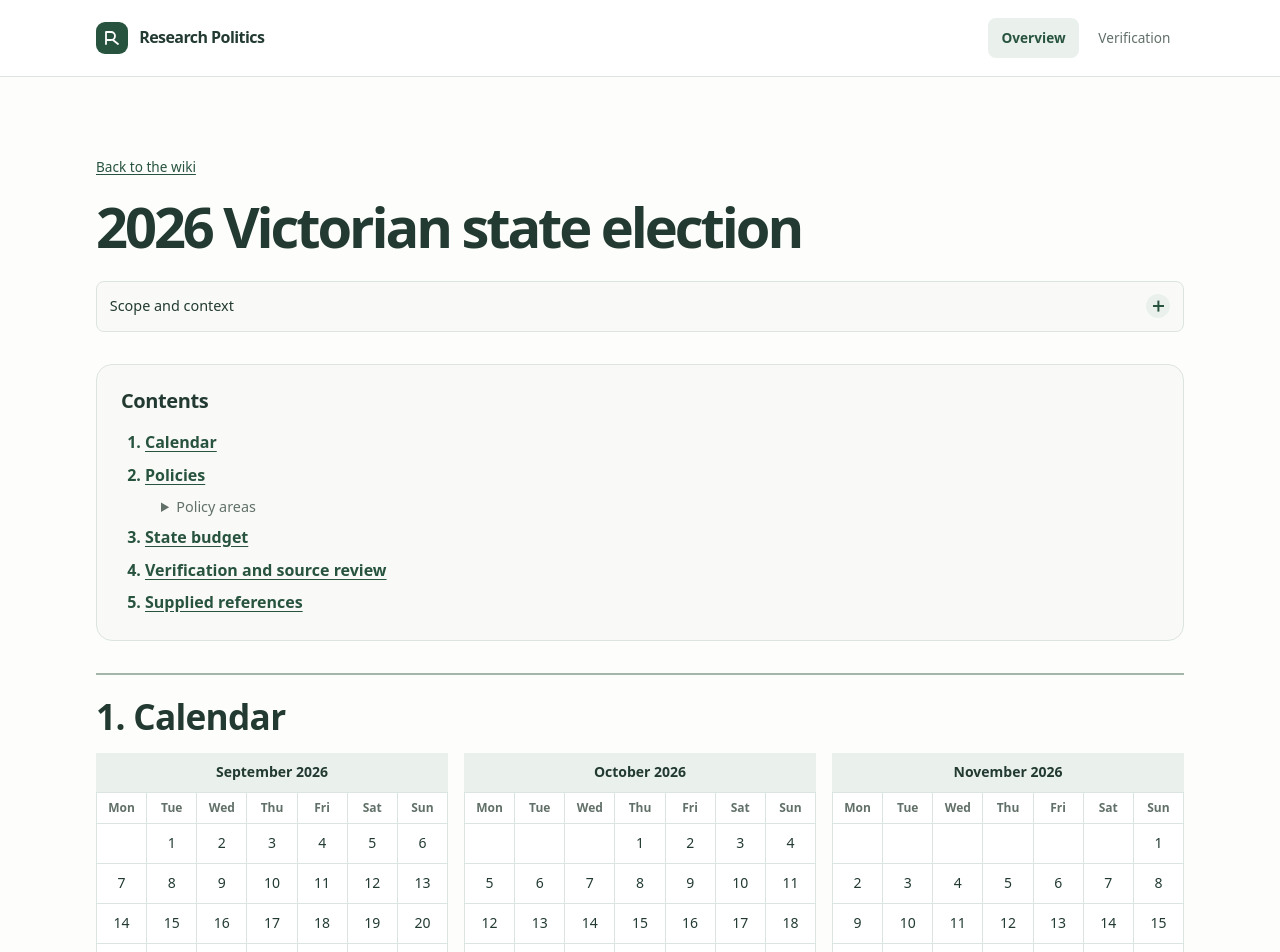
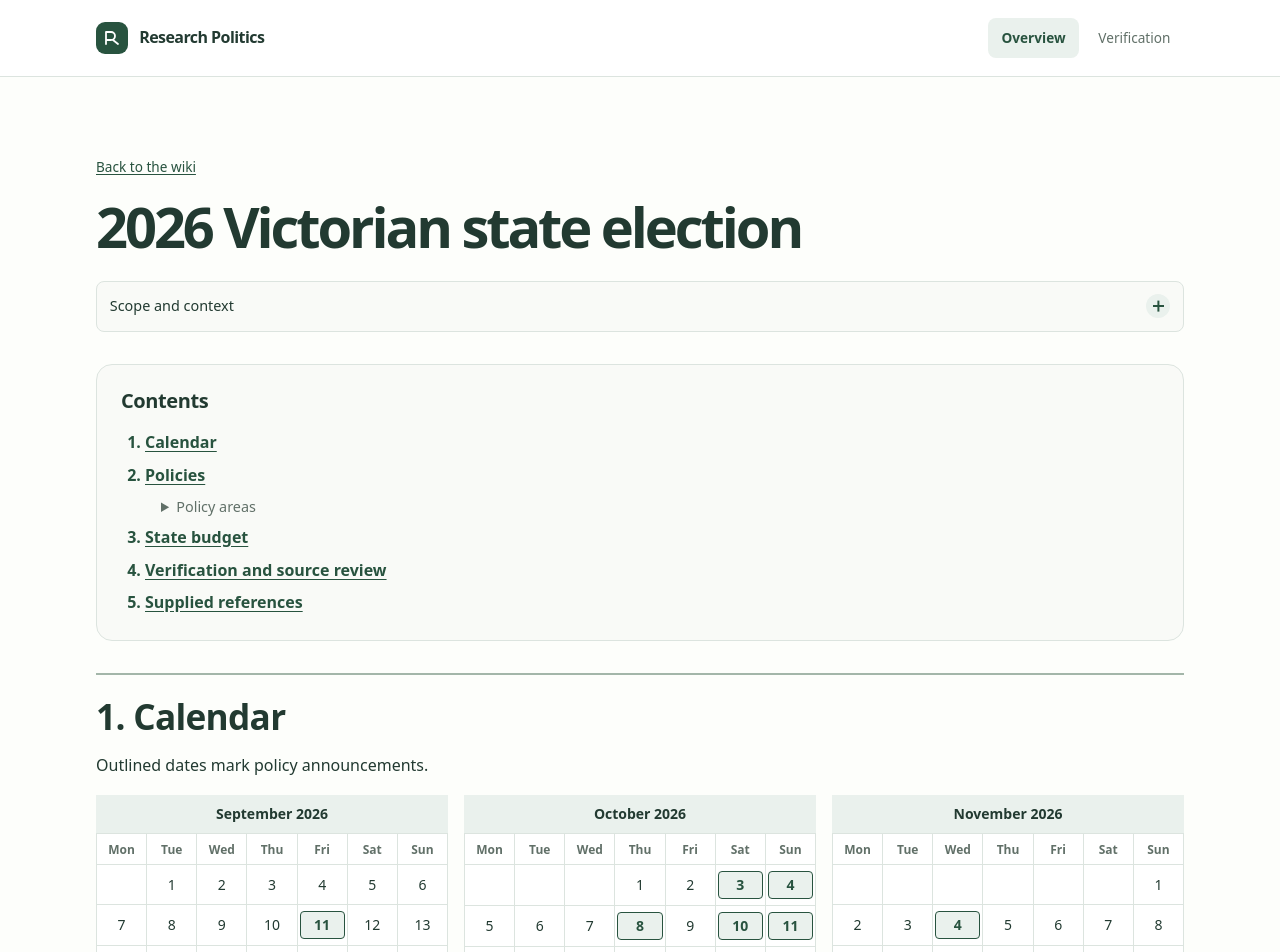
Before and after one commit to adludo/research-politics, a Next.js app: page /elections/victoria-2026 in a window 1280 px wide. Shown: the top 952 px of the page. Built offline with nearby package versions, Linux system fonts and the light colour scheme.

Commit message:
FEAT: mark policy announcements on the calendar

```diff
--- a/app/elections/victoria-2026/page.tsx
+++ b/app/elections/victoria-2026/page.tsx
@@ -96,8 +96,23 @@ function StateBudget() {
   );
 }
 
+function Calendar() {
+  const announcementDates = new Set(comparison.sections.flatMap(section =>
+    section.parties.flatMap(party =>
+      party.claims.filter(claim => claim.date.isAnnouncement).map(claim => claim.date.value),
+    ),
+  ));
+
+  return (
+    <>
+      <p>Outlined dates mark policy announcements.</p>
+      <ElectionCalendar electionDate={comparison.electionDateSupplied} announcementDates={announcementDates} />
+    </>
+  );
+}
+
 const sections = [
-  { id: 'calendar', title: 'Calendar', Content: () => <ElectionCalendar electionDate={comparison.electionDateSupplied} /> },
+  { id: 'calendar', title: 'Calendar', Content: Calendar },
   { id: 'policies', title: 'Policies', Content: ElectionPolicies, topics: comparison.sections },
   { id: 'state-budget', title: 'State budget', Content: StateBudget },
   { id: 'verification-heading', title: 'Verification and source review', Content: SourceReview, headingId: 'review-heading' },
--- /dev/null
+++ b/components/ui/AnnouncementDayButton.tsx
@@ -0,0 +1,19 @@
+import styles from './ElectionCalendar.module.css';
+
+const dateFormat = new Intl.DateTimeFormat('en-AU', { dateStyle: 'long', timeZone: 'UTC' });
+
+export default function AnnouncementDayButton({ date, isElectionDay }: {
+  date: string;
+  isElectionDay: boolean;
+}) {
+  const day = new Date(date);
+  const label = `${dateFormat.format(day)}, policy announcements${isElectionDay ? ', election day' : ''}`;
+
+  return (
+    <button type="button" className={styles.announcementDay} aria-label={label}>
+      <time dateTime={date} className={isElectionDay ? styles.electionDay : undefined}>
+        {day.getUTCDate()}{isElectionDay && <span>Election day</span>}
+      </time>
+    </button>
+  );
+}
--- a/components/ui/ElectionCalendar.module.css
+++ b/components/ui/ElectionCalendar.module.css
@@ -28,6 +28,22 @@
 .month th { color: var(--muted); font-size: .75rem; }
 .month td { height: 2.5rem; }
 
+.announcementDay {
+  width: 100%;
+  min-height: 1.75rem;
+  padding: .125rem;
+  border: 1px solid var(--accent);
+  border-radius: .25rem;
+  background: var(--surface-accent);
+  color: var(--accent);
+  font: inherit;
+  font-weight: 700;
+  cursor: pointer;
+}
+
+.announcementDay:hover { background: var(--border); }
+.announcementDay:focus-visible { outline-offset: 1px; }
+
 .electionDay {
   display: block;
   border-radius: .25rem;
--- a/components/ui/ElectionCalendar.tsx
+++ b/components/ui/ElectionCalendar.tsx
@@ -1,3 +1,4 @@
+import AnnouncementDayButton from './AnnouncementDayButton';
 import styles from './ElectionCalendar.module.css';
 
 const weekdays = ['Monday', 'Tuesday', 'Wednesday', 'Thursday', 'Friday', 'Saturday', 'Sunday'];
@@ -13,7 +14,10 @@ function getMonthWeeks(month: Date) {
 }
 
 /** Shows the election month and the preceding two months for an ISO calendar date. */
-export default function ElectionCalendar({ electionDate }: { electionDate: string }) {
+export default function ElectionCalendar({ electionDate, announcementDates }: {
+  electionDate: string;
+  announcementDates: ReadonlySet<string>;
+}) {
   const election = new Date(electionDate);
   const months = [-2, -1, 0].map(offset =>
     new Date(Date.UTC(election.getUTCFullYear(), election.getUTCMonth() + offset, 1)),
@@ -41,7 +45,9 @@ export default function ElectionCalendar({ electionDate }: { electionDate: strin
 
                     return (
                       <td key={weekday}>
-                        {date === electionDate ? (
+                        {announcementDates.has(date) ? (
+                          <AnnouncementDayButton date={date} isElectionDay={date === electionDate} />
+                        ) : date === electionDate ? (
                           <time dateTime={date} className={styles.electionDay}>
                             {day}<span>Election day</span>
                           </time>
```
